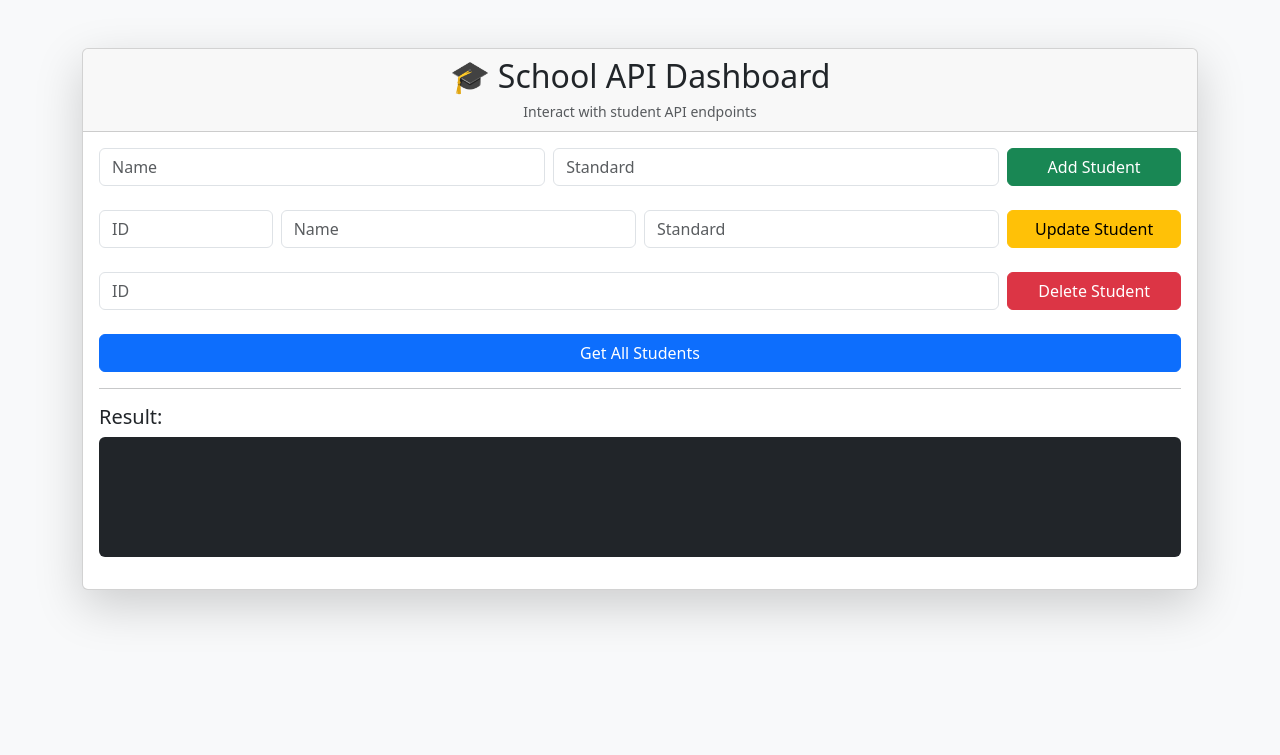
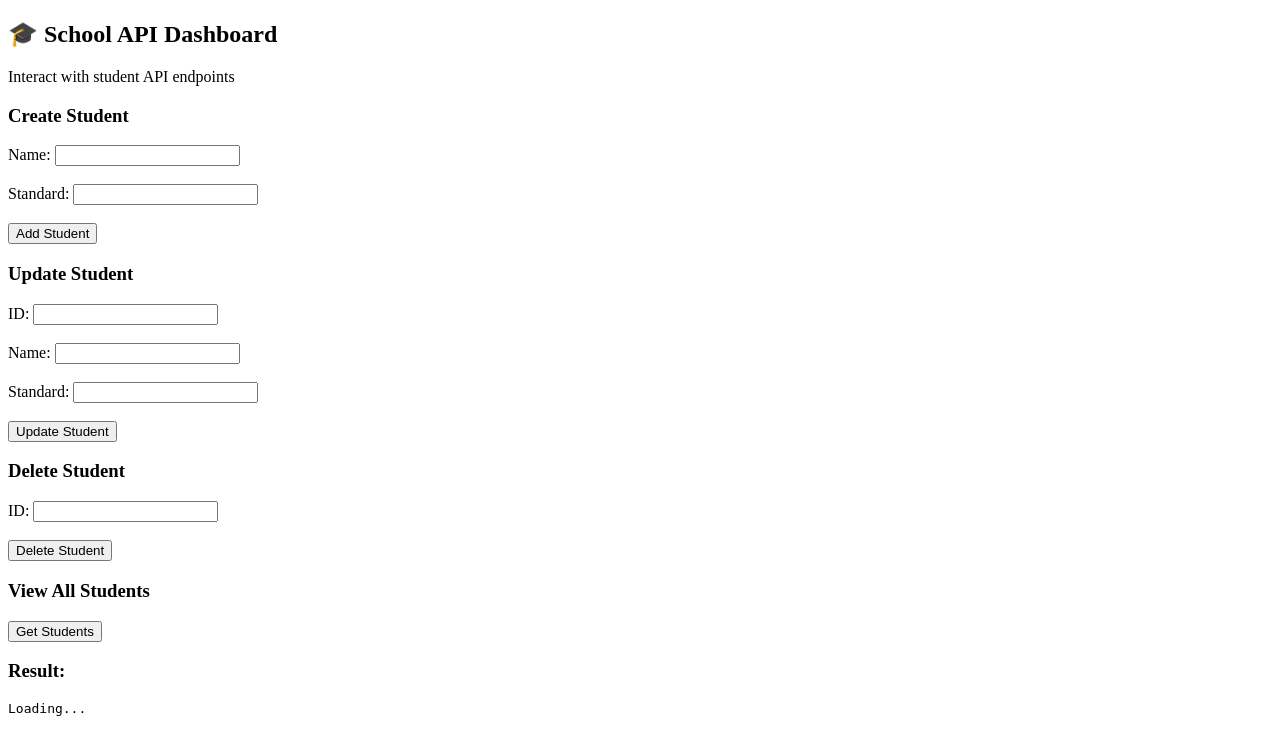
Before and after one commit to AnkurRajneta/School-API, a FastAPI app: page /school/dashboard in a window 1280 px wide. Shown: the top 755 px of the page. Run offline with FastAPI, Linux system fonts and the light colour scheme.

Commit message:
updated field

```diff
--- a/app/controller/auth_controller.py
+++ /dev/null
@@ -1,56 +0,0 @@
-from fastapi import APIRouter, Request
-from fastapi.responses import RedirectResponse, HTMLResponse
-import httpx
-import os
-from dotenv import load_dotenv
-
-load_dotenv()
-
-router = APIRouter()
-
-CLIENT_ID = os.getenv("CLIENT_ID")
-CLIENT_SECRET = os.getenv("CLIENT_SECRET")
-REDIRECT_URI = os.getenv("REDIRECT_URI")
-
-GOOGLE_AUTH_URL = "https://accounts.google.com/o/oauth2/v2/auth"
-GOOGLE_TOKEN_URL = "https://oauth2.googleapis.com/token"
-GOOGLE_USERINFO_URL = "https://www.googleapis.com/oauth2/v2/userinfo"
-
-@router.get("/")
-def root():
-    return HTMLResponse("""
-    <h2>Welcome to School API</h2>
-    <a href="/auth/login">Login with Google</a>
-    """)
-
-@router.get("/auth/login")
-def login():
-    return RedirectResponse(
-        f"{GOOGLE_AUTH_URL}?response_type=code"
-        f"&client_id={CLIENT_ID}"
-        f"&redirect_uri={REDIRECT_URI}"
-        f"&scope=openid%20email%20profile"
-        f"&access_type=offline"
-    )
-
-@router.get("/auth/callback")
-async def auth_callback(request: Request):
-    code = request.query_params.get("code")
-    async with httpx.AsyncClient() as client:
-        token_resp = await client.post(GOOGLE_TOKEN_URL, data={
-            "code": code,
-            "client_id": CLIENT_ID,
-            "client_secret": CLIENT_SECRET,
-            "redirect_uri": REDIRECT_URI,
-            "grant_type": "authorization_code",
-        })
-        token_data = token_resp.json()
-        access_token = token_data.get("access_token")
-
-        user_resp = await client.get(
-            GOOGLE_USERINFO_URL,
-            headers={"Authorization": f"Bearer {access_token}"}
-        )
-        user_info = user_resp.json()
-    # Redirect to dashboard after OAuth
-    return RedirectResponse(url="/school/dashboard")
--- a/app/main.py
+++ b/app/main.py
@@ -2,7 +2,7 @@
 from app.config.config import Database
 from app.config.database import engine
 from app.model import school_model
-from app.controller import school_controller, auth_controller
+from app.controller import school_controller
 from dotenv import load_dotenv
 
 school_model.Base.metadata.create_all(bind = engine)
@@ -10,10 +10,8 @@
 app = FastAPI(
     title = "School API",
     version="1.0.0",
-    docs_url=None,
-    redoc_url=None,
+
 )
 
 
 app.include_router(school_controller.router, prefix = "/school", tags = ['School'])
-app.include_router(auth_controller.router)
--- a/app/templates/routes.html
+++ b/app/templates/routes.html
@@ -3,116 +3,109 @@
 <head>
   <meta charset="UTF-8" />
   <title>School API Dashboard</title>
-    <link href="https://cdn.jsdelivr.net/npm/bootstrap@5.3.2/dist/css/bootstrap.min.css" rel="stylesheet" />
 </head>
-<body class="bg-light">
-<div class="container py-5">
-    <div class="card shadow-lg">
-        <div class="card-header text-center">
-            <h2 class="mb-1">🎓 School API Dashboard</h2>
-            <small class="text-muted">Interact with student API endpoints</small>
-        </div>
-        <div class="card-body">
-            <div class="row g-4 mb-4">
-                <div class="col-12">
-                    <form id="createForm" onsubmit="createStudent();return false;" class="row g-2 align-items-center">
-                        <div class="col-md-5 col-sm-12">
-                            <input class="form-control" type="text" id="name" placeholder="Name" required />
-                        </div>
-                        <div class="col-md-5 col-sm-12">
-                            <input class="form-control" type="text" id="standard" placeholder="Standard" required />
-                        </div>
-                        <div class="col-md-2 col-sm-12 d-grid">
-                            <button type="submit" class="btn btn-success">Add Student</button>
-                        </div>
+<body>
+
+  <h2>🎓 School API Dashboard</h2>
+  <p>Interact with student API endpoints</p>
+
+
+  <h3>Create Student</h3>
+  <form id="createForm" onsubmit="createStudent(); return false;">
+    <label>Name: <input type="text" id="name" required></label><br><br>
+    <label>Standard: <input type="text" id="standard" required></label><br><br>
+    <input type="submit" value="Add Student">
   </form>
-                </div>
 
-                <div class="col-12">
-                    <form id="updateForm" onsubmit="updateStudent();return false;" class="row g-2 align-items-center">
-                        <div class="col-md-2 col-sm-12">
-                            <input class="form-control" type="number" id="update_id" placeholder="ID" required />
-                        </div>
-                        <div class="col-md-4 col-sm-12">
-                            <input class="form-control" type="text" id="update_name" placeholder="Name" required />
-                        </div>
-                        <div class="col-md-4 col-sm-12">
-                            <input class="form-control" type="text" id="update_standard" placeholder="Standard" required />
-                        </div>
-                        <div class="col-md-2 col-sm-12 d-grid">
-                            <button type="submit" class="btn btn-warning">Update Student</button>
-                        </div>
+
+  <h3>Update Student</h3>
+  <form id="updateForm" onsubmit="updateStudent(); return false;">
+    <label>ID: <input type="number" id="update_id" required></label><br><br>
+    <label>Name: <input type="text" id="update_name" required></label><br><br>
+    <label>Standard: <input type="text" id="update_standard" required></label><br><br>
+    <input type="submit" value="Update Student">
   </form>
-                </div>
 
-                <div class="col-12">
-                    <form id="deleteForm" onsubmit="deleteStudent();return false;" class="row g-2 align-items-center">
-                        <div class="col-md-10 col-sm-12">
-                            <input class="form-control" type="number" id="delete_id" placeholder="ID" required />
-                        </div>
-                        <div class="col-md-2 col-sm-12 d-grid">
-                            <button type="submit" class="btn btn-danger">Delete Student</button>
-                        </div>
+  <h3>Delete Student</h3>
+  <form id="deleteForm" onsubmit="deleteStudent(); return false;">
+    <label>ID: <input type="number" id="delete_id" required></label><br><br>
+    <input type="submit" value="Delete Student">
   </form>
-                </div>
-            </div>
 
-            <div class="row g-4 mb-3">
-                <div class="col-12 d-grid">
-                    <button class="btn btn-primary" onclick="getStudents()">Get All Students</button>
-                </div>
-            </div>
+  <h3>View All Students</h3>
+  <button onclick="getStudents()">Get Students</button>
 
-            <hr />
-            <div>
-                <h5>Result:</h5>
-                <pre id="result" class="bg-dark text-light p-3 rounded" style="min-height:120px;"></pre>
-            </div>
-        </div>
-    </div>
-</div>
+
+  <h3>Result:</h3>
+  <pre id="result">Loading...</pre>
+
 <script>
   async function getStudents() {
     document.getElementById('result').textContent = 'Loading...';
-    const r = await fetch('/school/students/1.1');
-    const data = await r.json();
+    try {
+      const response = await fetch('/school/students/1.1');
+      const data = await response.json();
       document.getElementById('result').textContent = JSON.stringify(data, null, 2);
+    } catch (error) {
+      document.getElementById('result').textContent = 'Error fetching data!';
     }
+  }
+
   async function createStudent() {
     const name = document.getElementById('name').value;
     const standard = document.getElementById('standard').value;
     document.getElementById('result').textContent = 'Creating student...';
-    const r = await fetch('/school/students/1.2', {
+
+    try {
+      const response = await fetch('/school/students/1.2', {
         method: 'POST',
-        headers: {'Content-Type': 'application/json'},
-        body: JSON.stringify({name, standard})
+        headers: { 'Content-Type': 'application/json' },
+        body: JSON.stringify({ name, standard })
       });
-    const data = await r.json();
+      const data = await response.json();
       document.getElementById('result').textContent = JSON.stringify(data, null, 2);
       document.getElementById('createForm').reset();
+    } catch (error) {
+      document.getElementById('result').textContent = 'Error creating student!';
     }
+  }
+
   async function updateStudent() {
     const id = document.getElementById('update_id').value;
     const name = document.getElementById('update_name').value;
     const standard = document.getElementById('update_standard').value;
     document.getElementById('result').textContent = 'Updating student...';
-    const r = await fetch(`/school/students/1.3/${id}`, {
+
+    try {
+      const response = await fetch(`/school/students/1.3/${id}`, {
         method: 'PUT',
-        headers: {'Content-Type': 'application/json'},
-        body: JSON.stringify({name, standard})
+        headers: { 'Content-Type': 'application/json' },
+        body: JSON.stringify({ name, standard })
       });
-    const data = await r.json();
+      const data = await response.json();
       document.getElementById('result').textContent = JSON.stringify(data, null, 2);
       document.getElementById('updateForm').reset();
+    } catch (error) {
+      document.getElementById('result').textContent = 'Error updating student!';
     }
+  }
+
   async function deleteStudent() {
     const id = document.getElementById('delete_id').value;
     document.getElementById('result').textContent = 'Deleting student...';
-    const r = await fetch(`/school/students/1.4/${id}`, { method: 'DELETE' });
-    const data = await r.json();
+
+    try {
+      const response = await fetch(`/school/students/1.4/${id}`, {
+        method: 'DELETE'
+      });
+      const data = await response.json();
       document.getElementById('result').textContent = JSON.stringify(data, null, 2);
       document.getElementById('deleteForm').reset();
+    } catch (error) {
+      document.getElementById('result').textContent = 'Error deleting student!';
+    }
   }
 </script>
+
 </body>
 </html>
```
Also changed, not shown: school.db. Lines whose indentation alone changed are shown as unchanged.
